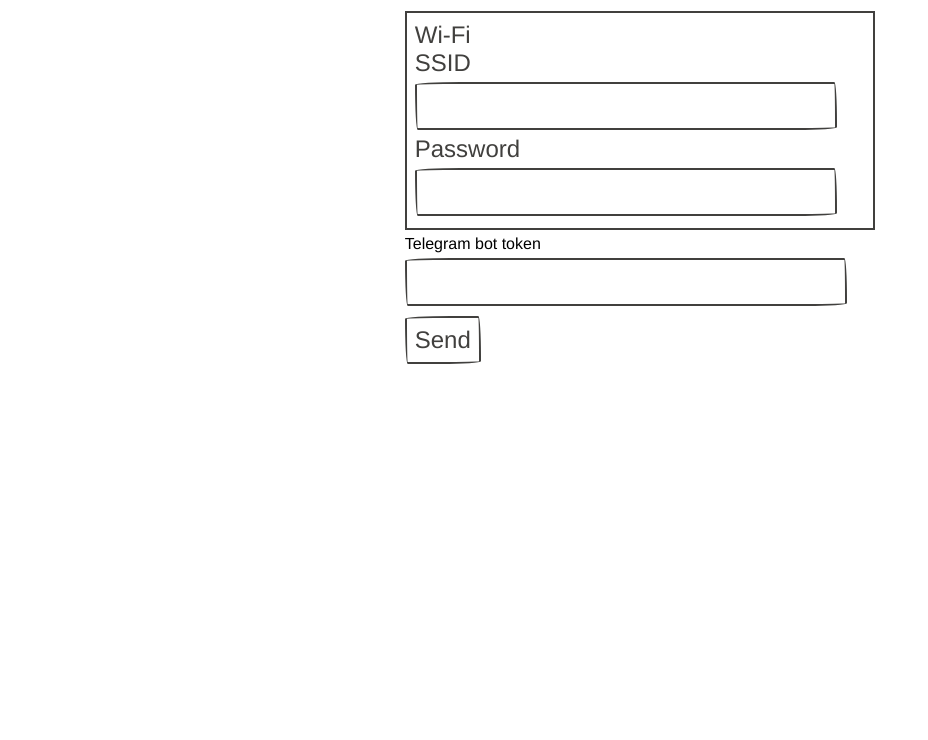
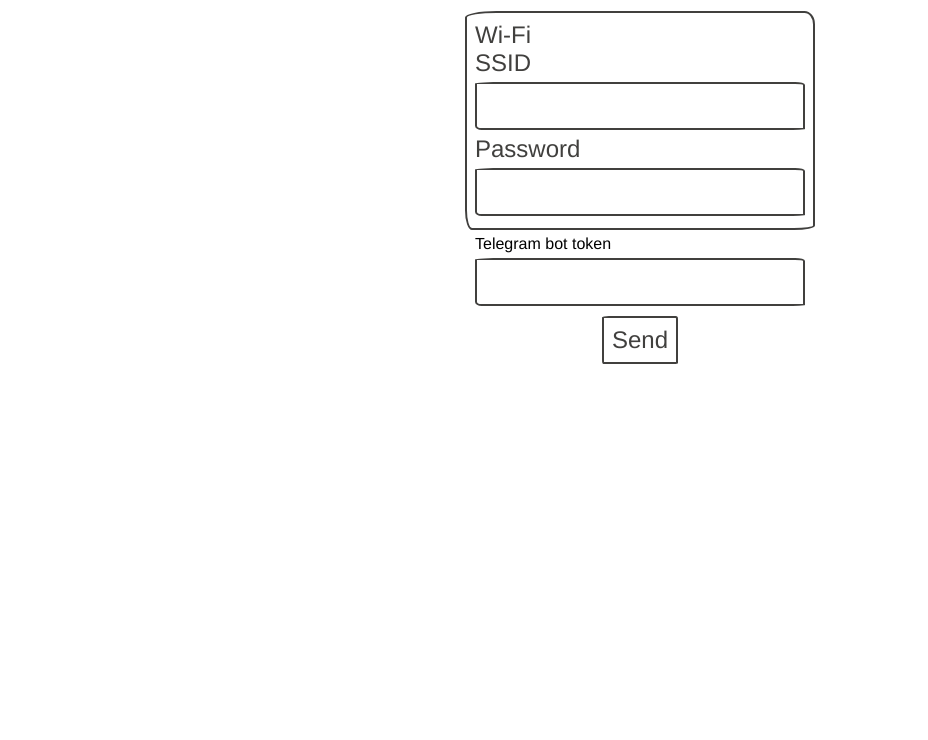
Before and after one commit to ulcuber/incu-bot, a website: page src/index.html in a window 1280 px wide. Shown: the part 60-800 px from the top of the page, without its empty margins (0-928 px from the left). Drawn offline with Linux system fonts and the light colour scheme.

Commit message:
fix alignment

```diff
--- a/package.json
+++ b/package.json
@@ -1,6 +1,6 @@
 {
     "scripts": {
-        "prod": "html-minifier --collapse-boolean-attributes --collapse-inline-tag-whitespace --collapse-whitespace --minify-css true --minify-js true --remove-attribute-quotes --remove-comments --remove-empty-attributes --remove-empty-elements --remove-optional-tags --remove-redundant-attributes --remove-tag-whitespace --use-short-doctype --file-ext=html --output-dir=dist --input-dir=src",
+        "prod": "html-minifier --collapse-boolean-attributes --collapse-inline-tag-whitespace --collapse-whitespace --minify-css true --minify-js true --remove-attribute-quotes --remove-comments --remove-empty-attributes --remove-empty-elements --remove-optional-tags --remove-redundant-attributes --remove-tag-whitespace --use-short-doctype --file-ext=html --output=dist/index.html src/index.html",
         "test": "./test"
     },
     "dependencies": {
--- a/src/index.html
+++ b/src/index.html
@@ -10,13 +10,15 @@
             button {
                 font-family: Avenir, Helvetica, Arial, sans-serif;
             }
-            label, button {
+            label,
+            button {
                 cursor: pointer;
                 display: block;
             }
             input,
             button,
             fieldset {
+                display: block;
                 color: #41403e;
                 border-color: #41403e;
                 background: transparent;
@@ -26,24 +28,18 @@
                 font-size: 1.5rem;
                 padding: 0.5rem;
                 margin: 0.2em 0 0.2em;
-            }
-            input,
-            button {
-                min-width: 0;
-                border-bottom-left-radius: 15px 255px;
-                border-bottom-right-radius: 225px 15px;
-                border-top-left-radius: 255px 15px;
-                border-top-right-radius: 15px 225px;
-            }
-            input {
-                width: calc(100% - 1.5rem - 4px);
+                border-bottom-left-radius: 2% 9%;
+                border-bottom-right-radius: 6% 2%;
+                border-top-left-radius: 9% 3%;
+                border-top-right-radius: 3% 6%;
             }
             input:focus,
             button:focus,
             button:hover {
                 border-color: #0071de;
             }
-            div {
+            div,
+            h1 {
                 display: flex;
                 flex-wrap: wrap;
                 justify-content: center;
@@ -51,7 +47,7 @@
         </style>
         <h1>IncuBot</h1>
         <div>
-            <form action="get.html">
+            <form>
                 <fieldset>
                     Wi-Fi
                     <label>
@@ -63,11 +59,15 @@
                         <input type="password" name="password" />
                     </label>
                 </fieldset>
-                <label>
-                    Telegram bot token
-                    <input type="text" name="token" />
-                </label>
-                <button>Send</button>
+                <div>
+                    <label>
+                        Telegram bot token
+                        <input type="text" name="token" />
+                    </label>
+                </div>
+                <div>
+                    <button>Send</button>
+                </div>
             </form>
         </div>
     </body>
```
Also changed, not shown: src/get.html (deleted, +0 -9 lines), screenshots/screen.jpg.
